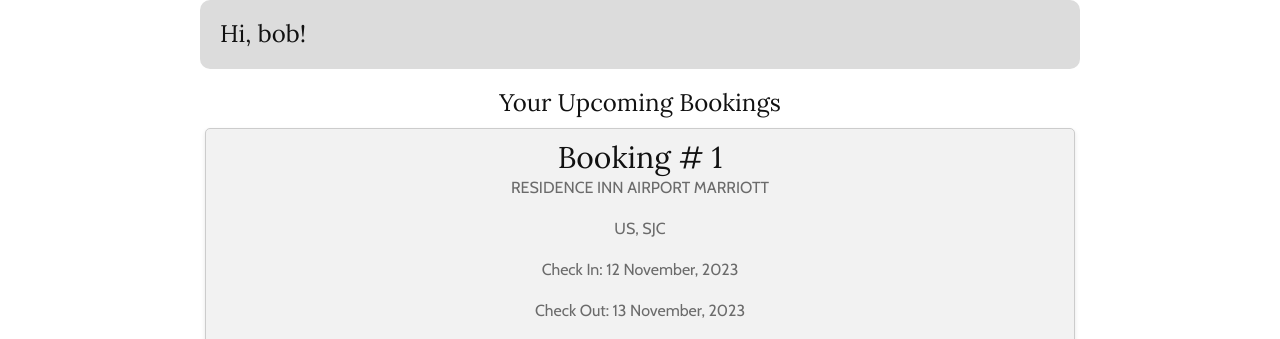
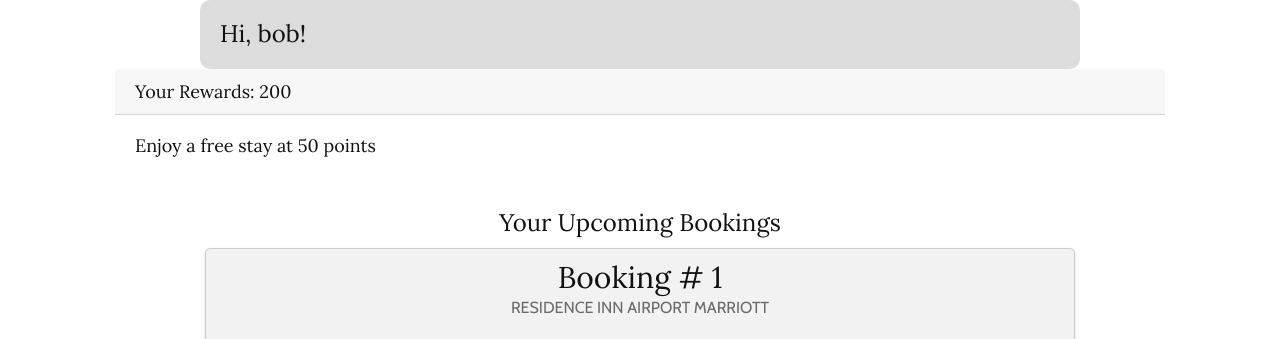
Before and after one commit to ekanshgupta123/SpartanSleep, a Flask app: page /reservations in a window 1280 px wide. Shown: the part 80-419 px from the top of the page. Run offline with Flask 3, Linux system fonts and the light colour scheme; a user stored in the database is signed in; some libraries are stand-ins or nearby versions.

Commit message:
display rewards in reservation.html

```diff
--- a/app/routes.py
+++ b/app/routes.py
@@ -294,9 +294,11 @@
 @spartan_app.route('/reservations')
 @login_required
 def reservations():
+    user_id = current_user.id
+    reward_points = get_reward_points(user_id)
     user_bookings = db.session.query(Payment.hotelName, Payment.start_date, Payment.end_date, Payment.totalGuests, Payment.hotelRooms, Payment.price, Payment.id, Payment.cityCode, Payment.countryCode,).filter_by(user_id=current_user.id).all()
     print(len(user_bookings))
-    return render_template('/reservations.html', user_bookings=user_bookings)
+    return render_template('/reservations.html', user_bookings=user_bookings,reward_points=reward_points)
 
 # edit reservations date
 @spartan_app.route('/update_reservation_date/<int:reservation_id>', methods=['GET', 'POST'])
@@ -435,13 +437,11 @@
     except Exception as e:
         print(f"Error fetching hotel data from Amadeus API: {e}")
         return "An error occurred"
-#display current user rewards
 def get_reward_points(user_id):
     user = User.query.get(user_id)
     if user:
         return user.reward_points
     return None
-#calculate rewards
 
 @spartan_app.route('/checkout/<string:checkout_type>/<string:hotel_id>', methods=['GET', 'POST'])
 @login_required
@@ -519,12 +519,12 @@
             db.session.commit()
             flash('Payment Accepted!')
 
-            current_user.reward_points = (int(reward_points)+100)
+            current_user.reward_points += int(round(float(price) * 0.1))
             add_rewards = Rewards(user_id=current_user.id, reward_points=reward_points)
             db.session.add(add_rewards)
             db.session.commit()
 
-            flash('Rewards Redeemed Successfully'.format(reward_points))
+            flash(f'Reward points have been added to your account')
             return redirect(url_for('reservations'))
 
         return render_template('checkout-pay-now.html', hotel_id=hotel_id, form=form)
@@ -544,6 +544,17 @@
         price = request.args.get("price")
 
         print(f"pay later checkIn: {start_date}, checkOut: {end_date}, guests: {total_guests}, rooms: {total_rooms}, price: {price}")
+        if current_user.reward_points >= 50:
+            current_user.reward_points = (int(reward_points)-50)
+            add_rewards = Rewards(user_id=current_user.id, reward_points=reward_points)
+            db.session.add(add_rewards)
+            db.session.commit()
+        else:
+            flash('Not enough rewards'.format(reward_points))
+            return redirect(url_for('reservations'))
+
+        flash('Rewards Redeemed Successfully'.format(reward_points))
+        return redirect(url_for('reservations'))
 
         rewards_form = RewardsForm()
         if rewards_form.validate_on_submit():
@@ -563,14 +574,6 @@
             )
             db.session.add(payment)
             db.session.commit()
-
-            current_user.reward_points = (int(reward_points)-100)
-            add_rewards = Rewards(user_id=current_user.id, reward_points=reward_points)
-            db.session.add(add_rewards)
-            db.session.commit()
-
-            flash('Rewards Redeemed Successfully'.format(reward_points))
-            return redirect(url_for('reservations'))
 
         return render_template('checkout-pay-later.html', hotel_id=hotel_id,rewards_form=RewardsForm(),reward_points=reward_points)  # Modify as needed
 
--- a/app/templates/reservations.html
+++ b/app/templates/reservations.html
@@ -18,6 +18,16 @@
     <div class="welcome-card">
                 <h1>Hi, {{current_user.firstName}}!</h1>
     </div>
+    <div class = "Redeem Rewards">
+        <div class = "container">
+            <div class="container">
+                <h5 class="card-header">Your Rewards: {{ reward_points }}</h5>
+                <div class="card-body">
+                    <h5 class="card-title">Enjoy a free stay at 50 points</h5>
+                </div>
+            </div>
+        </div>
+
 <!-- Reservation Section Begin -->
 <!--<div class="reservation-content">
   <div class="container-fluid">
```
